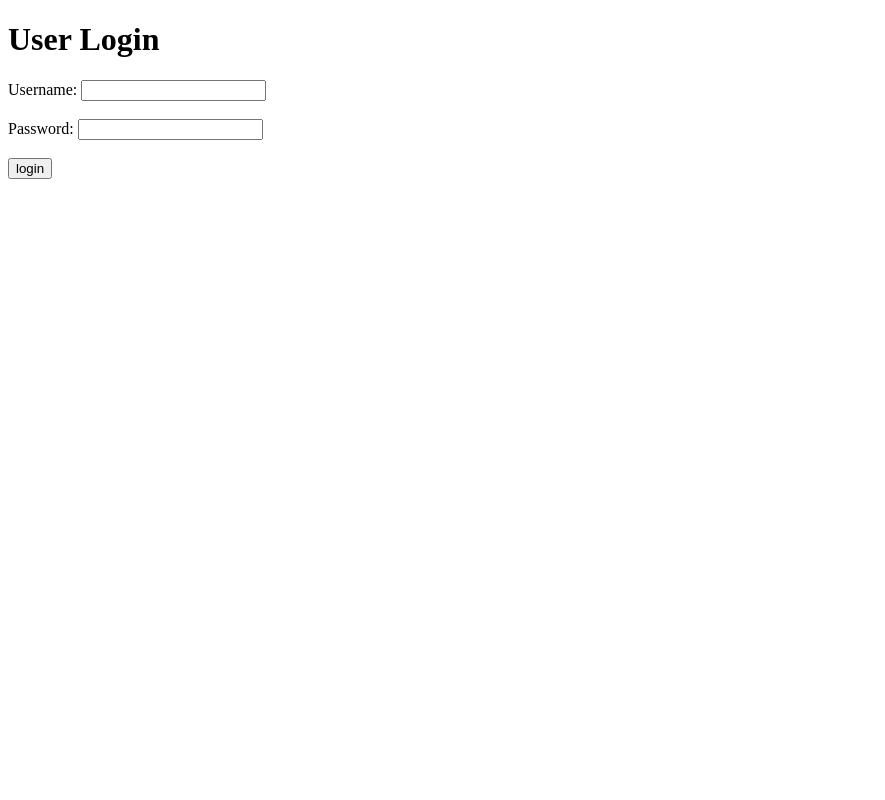
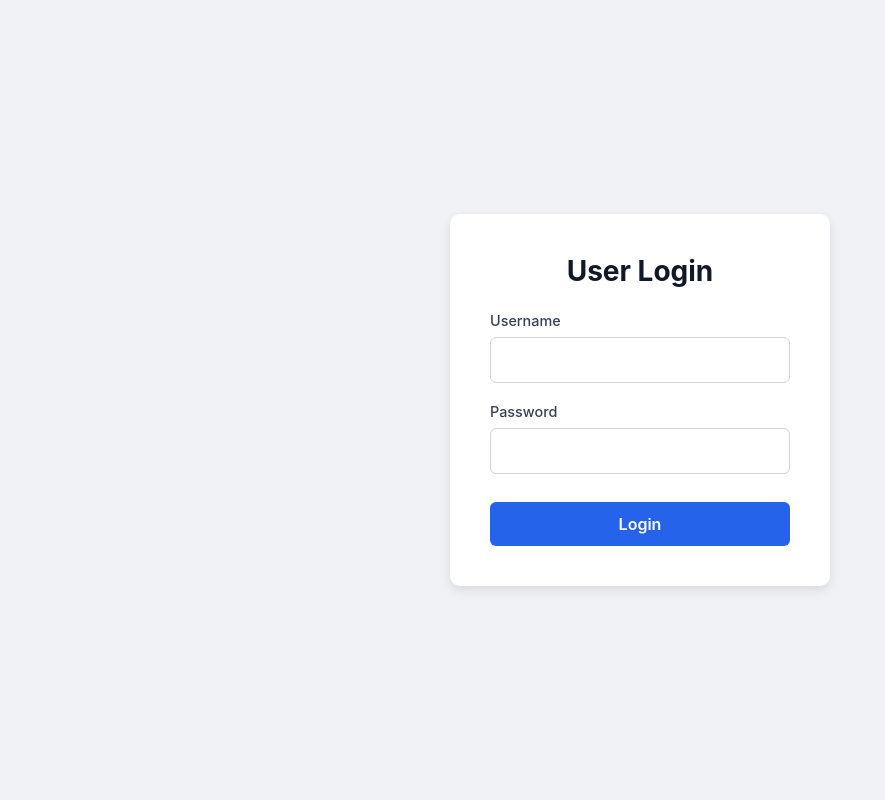
Before and after one commit to sakshi047632531/python_full_stack, a Django app: page /login/ in a window 1280 px wide. Shown: the whole page, without its empty margins (0-885 px from the left). Run offline with Django 5.2, Linux system fonts and the light colour scheme.

Commit message:
login added sucessfullyl

```diff
--- a/Colleage_portal/Student/templates/login.html
+++ b/Colleage_portal/Student/templates/login.html
@@ -1,31 +1,104 @@
-
 <!DOCTYPE html>
 <html lang="en">
 <head>
     <meta charset="UTF-8">
     <meta name="viewport" content="width=device-width, initial-scale=1.0">
-    <title>login</title>
+    <title>Login</title>
+    <style>
+        * {
+            box-sizing: border-box;
+            margin: 0;
+            padding: 0;
+            font-family: -apple-system, BlinkMacSystemFont, "Segoe UI", Roboto, Helvetica, Arial, sans-serif;
+        }
+
+        body {
+            background-color: #f0f2f5;
+            display: flex;
+            justify-content: center;
+            align-items: center;
+            min-height: 100vh;
+            color: #1c1e21;
+        }
+
+        .login-container {
+            background-color: #ffffff;
+            padding: 2.5rem;
+            border-radius: 10px;
+            box-shadow: 0 4px 12px rgba(0, 0, 0, 0.1);
+            width: 100%;
+            max-width: 380px;
+        }
+
+        h1 {
+            text-align: center;
+            margin-bottom: 1.5rem;
+            font-size: 1.75rem;
+            color: #111827;
+        }
+
+        .form-group {
+            margin-bottom: 1.25rem;
+        }
+
+        label {
+            display: block;
+            margin-bottom: 0.5rem;
+            font-weight: 500;
+            font-size: 0.9rem;
+            color: #374151;
+        }
+
+        input {
+            width: 100%;
+            padding: 0.75rem;
+            border: 1px solid #d1d5db;
+            border-radius: 6px;
+            font-size: 1rem;
+            transition: border-color 0.2s, box-shadow 0.2s;
+        }
+
+        input:focus {
+            outline: none;
+            border-color: #2563eb;
+            box-shadow: 0 0 0 3px rgba(37, 99, 235, 0.15);
+        }
+
+        button {
+            width: 100%;
+            padding: 0.75rem;
+            background-color: #2563eb;
+            color: #ffffff;
+            border: none;
+            border-radius: 6px;
+            font-size: 1rem;
+            font-weight: 600;
+            cursor: pointer;
+            text-transform: capitalize;
+            transition: background-color 0.2s;
+            margin-top: 0.5rem;
+        }
+
+        button:hover {
+            background-color: #1d4ed8;
+        }
+    </style>
 </head>
 <body>
-
-    <h1>User Login</h1>
-
-    <form method="POST">
-        {% csrf_token %}
-
-        <label>Username:</label>
-        <input type="text" name="username" required>
-
-        <br><br>
-
-        <label>Password:</label>
-        <input type="password" name="password" required>
-
-        <br><br>
-
-        <button type="submit">login</button>
-
-    </form>
-
+    <div class="login-container">
+        <h1>User Login</h1>
+        <form method="POST">
+            {% csrf_token %}
+            <div class="form-group">
+                <label for="username">Username</label>
+                <input type="text" id="username" name="username" required>
+            </div>
+            <div class="form-group">
+                <label for="password">Password</label>
+                <input type="password" id="password" name="password" required>
+            </div>
+            <button type="submit">Login</button>
+        </form>
+    </div>
 </body>
 </html>
```
Also changed, not shown: Colleage_portal/Student/templates/dashboard.html (+67 -9 lines), Colleage_portal/db.sqlite3.
